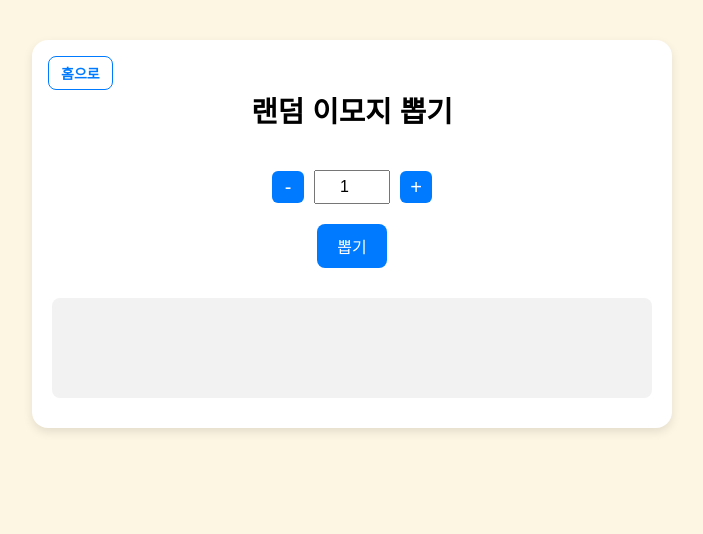
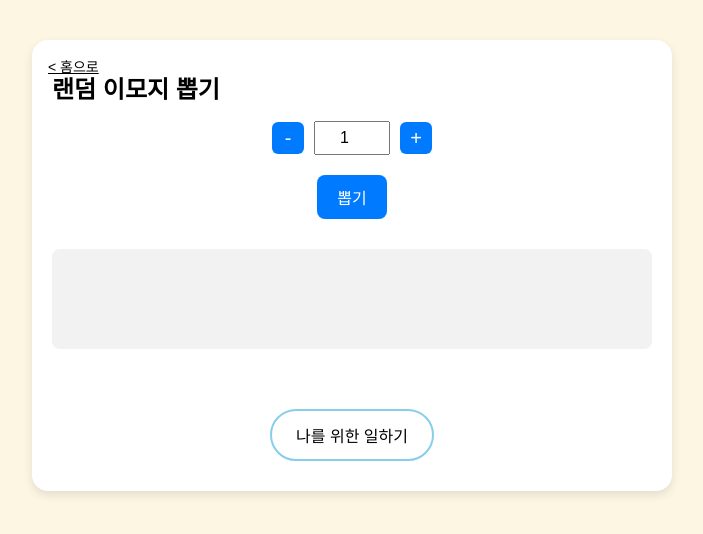
Before and after one commit to smoothworking/lab, a plain HTML site: page emoji_picker.html in a window 1280 px wide. Shown: the whole page, without its empty margins (288-991 px from the left). Drawn offline with Linux system fonts and the light colour scheme; a web font is replaced by a local one.

Commit message:
Update emoji_picker.html
공통css 참조

```diff
--- a/emoji_picker.html
+++ b/emoji_picker.html
@@ -4,47 +4,27 @@
   <meta charset="UTF-8" />
   <meta name="viewport" content="width=device-width, initial-scale=1.0" />
   <title>랜덤 이모지 뽑기</title>
-  <link href="https://cdn.jsdelivr.net/gh/orioncactus/pretendard/dist/web/static/pretendard.css" rel="stylesheet">
+  <link rel="stylesheet" href="common.css" />
   <style>
-    body {
-      font-family: 'Pretendard', sans-serif;
-      background-color: #fdf6e3; /* 에그노그 */
-      margin: 0;
-      padding: 40px 20px;
-      display: flex;
-      justify-content: center;
-    }
-
     .container {
-      background-color: #ffffff; /* 박스 배경: 흰색 */
-      min-width: 300px;
-      max-width: 600px;
-      width: 100%;
+      background-color: #ffffff; /* 흰색 박스 */
       padding: 30px 20px;
       box-shadow: 0 4px 10px rgba(0,0,0,0.1);
       border-radius: 16px;
       position: relative;
     }
 
-    .home-button {
+    .home-link {
       position: absolute;
       top: 16px;
       left: 16px;
       font-size: 14px;
-      text-decoration: none;
-      color: #007BFF;
+      text-decoration: underline;
+      color: black;
       background: none;
-      border: 1px solid #007BFF;
-      padding: 6px 12px;
-      border-radius: 8px;
-      font-weight: bold;
-    }
-
-    h1 {
-      font-size: 1.8rem;
-      font-weight: bold;
-      text-align: center;
-      margin-bottom: 40px;
+      border: none;
+      padding: 0;
+      font-weight: normal;
     }
 
     .control-group {
@@ -112,7 +92,7 @@
 </head>
 <body>
   <div class="container">
-    <a href="index.html" class="home-button">홈으로</a>
+    <a href="index.html" class="home-link">&lt; 홈으로</a>
 
     <h1>랜덤 이모지 뽑기</h1>
 
@@ -126,6 +106,8 @@
     </div>
 
     <div class="result-box" id="emojiResult"></div>
+
+    <a href="my-work.html" class="footer-btn">나를 위한 일하기</a>
   </div>
 
   <script>
@@ -140,9 +122,7 @@
       const countInput = document.getElementById("emojiCount");
       const resultBox = document.getElementById("emojiResult");
       const count = Math.min(5, Math.max(1, parseInt(countInput.value) || 1));
-
       resultBox.innerHTML = "";
-
       for (let i = 0; i < count; i++) {
         const emoji = emojiList[Math.floor(Math.random() * emojiList.length)];
         const span = document.createElement("span");
```
